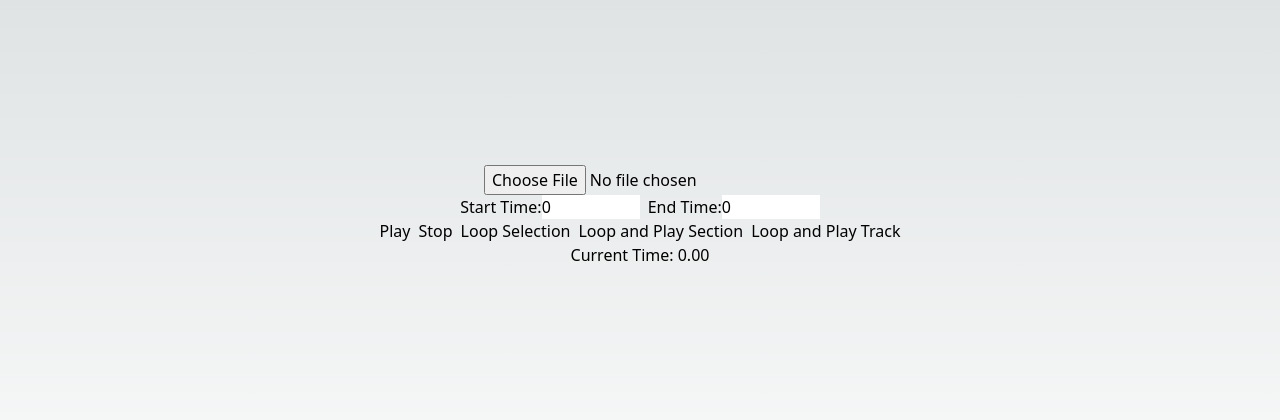
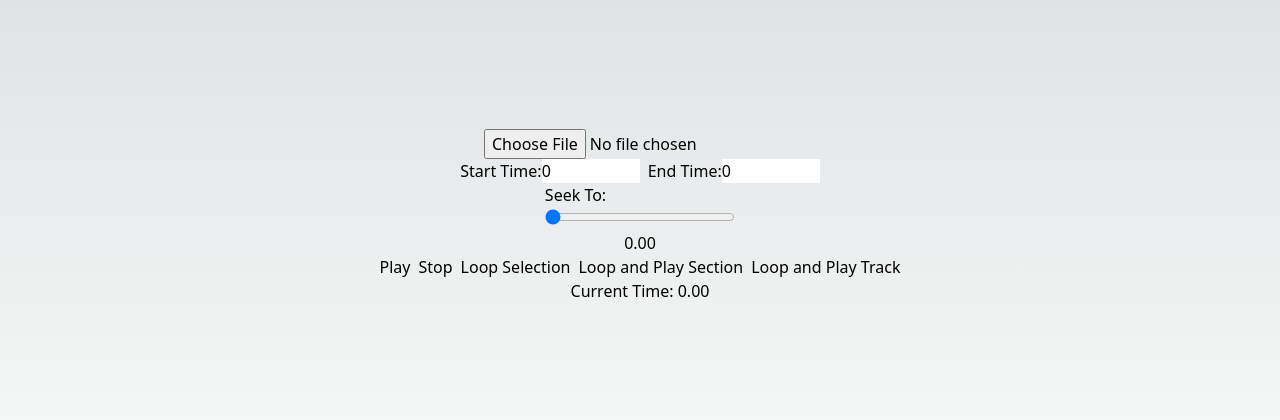
Before and after one commit to dreadhalor/audio-cropper, a Next.js app: page /test-3 in a window 1280 px wide. Shown: the part 184-604 px from the top of the page. Built offline with nearby package versions, Linux system fonts and the light colour scheme.

Commit message:
Added slider for seek, didn't hook it up to seekTo though

```diff
--- a/src/app/test-3/page.tsx
+++ b/src/app/test-3/page.tsx
@@ -75,6 +75,21 @@ const Page = () => {
           />
         </label>
       </div>
+      <div className='flex flex-col items-center'>
+        <label>
+          Seek To:
+          <input
+            type='range'
+            value={getCurrentTime()}
+            // onChange={handleSeekChange}
+            min='0'
+            max={audioBuffer?.duration || 0}
+            step='0.01'
+            className='w-full'
+          />
+        </label>
+        <div>{getCurrentTime().toFixed(2)}</div>
+      </div>
       <div className='flex gap-2'>
         <button onClick={playAudio}>{isPlaying ? 'Pause' : 'Play'}</button>
         <button onClick={stopAudio}>Stop</button>
```
